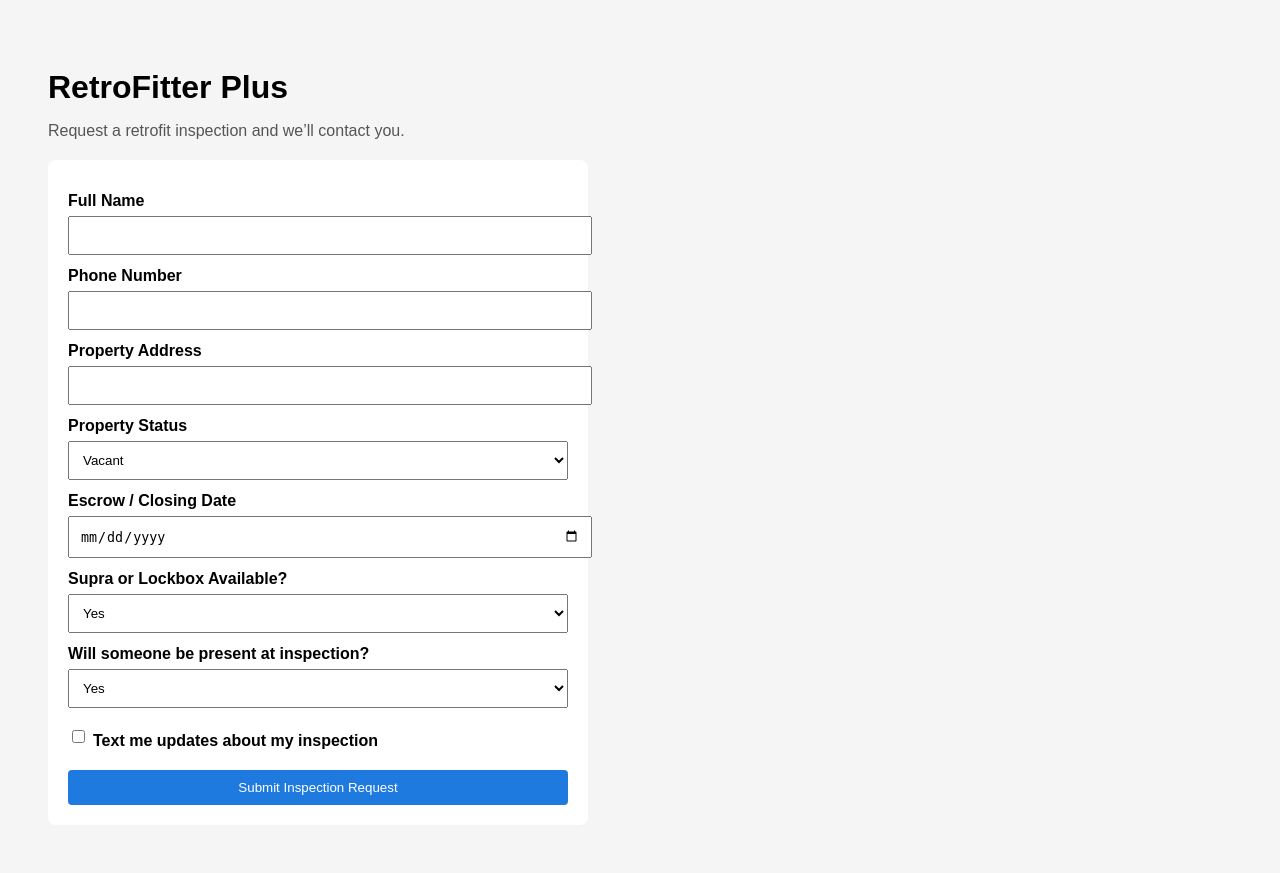
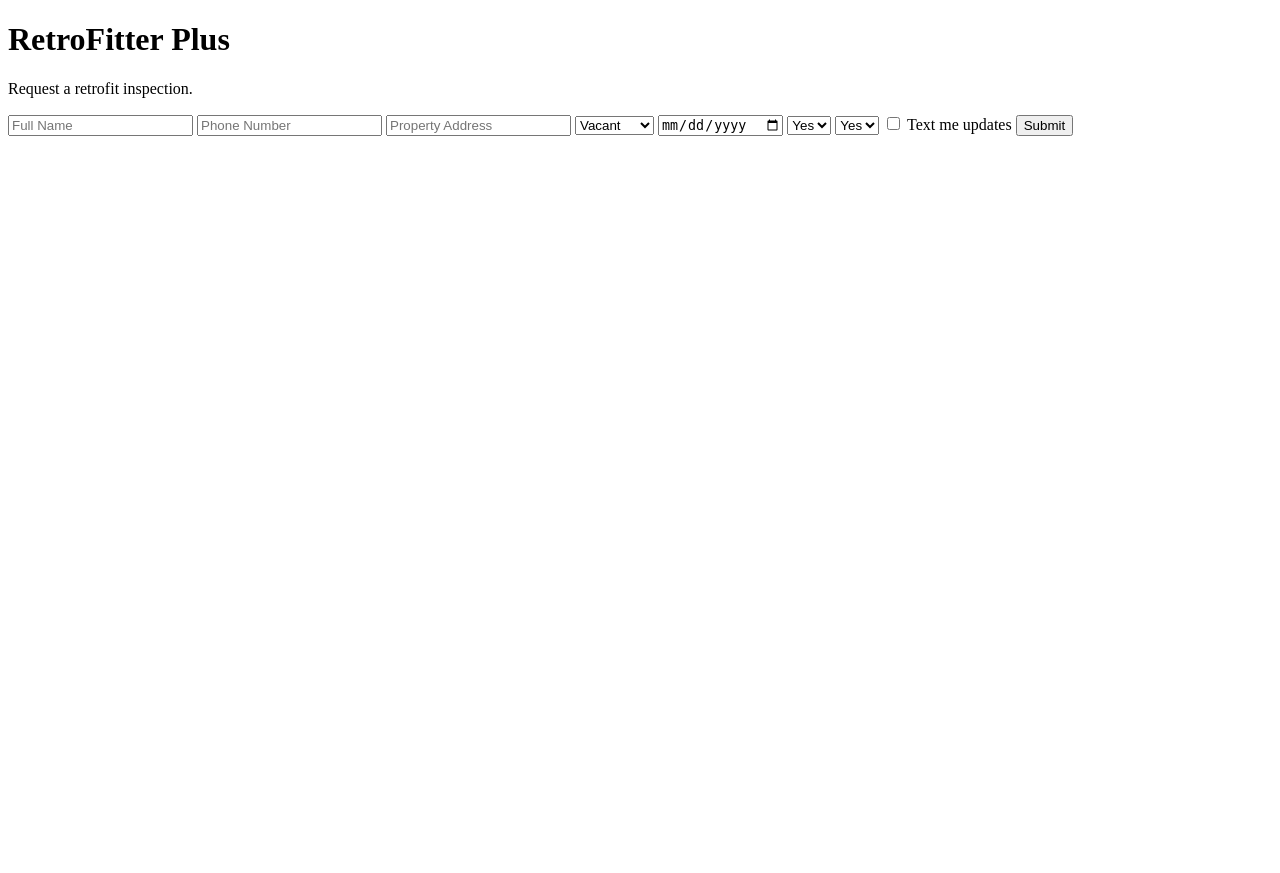
Before and after one commit to enrique6ss/RetroFitter-Plus, a Flask app: page / in a window 1280 px wide. After the commit the page ends 136 px from the top, so only its background shows below. Run offline with Flask 3, Linux system fonts and the light colour scheme; data that the repository does not hold is empty; some libraries are stand-ins or nearby versions.

Commit message:
Update intake.html

```diff
--- a/templates/intake.html
+++ b/templates/intake.html
@@ -1,105 +1,41 @@
 <!DOCTYPE html>
-<html lang="en">
+<html>
 <head>
-  <meta charset="UTF-8">
   <title>RetroFitter Plus – Inspection Request</title>
-  <meta name="viewport" content="width=device-width, initial-scale=1.0">
-
-  <style>
-    body {
-      font-family: Arial, sans-serif;
-      background: #f5f5f5;
-      padding: 40px;
-    }
-    h1 {
-      margin-bottom: 5px;
-    }
-    p {
-      margin-bottom: 20px;
-      color: #555;
-    }
-    form {
-      max-width: 500px;
-      background: white;
-      padding: 20px;
-      border-radius: 8px;
-    }
-    label {
-      display: block;
-      margin-top: 12px;
-      font-weight: bold;
-    }
-    input, select, button {
-      width: 100%;
-      padding: 10px;
-      margin-top: 6px;
-    }
-    button {
-      margin-top: 20px;
-      background: #1f7ae0;
-      color: white;
-      border: none;
-      border-radius: 4px;
-      cursor: pointer;
-    }
-    button:hover {
-      background: #155bb5;
-    }
-    .checkbox {
-      display: flex;
-      align-items: center;
-      margin-top: 12px;
-    }
-    .checkbox input {
-      width: auto;
-      margin-right: 8px;
-    }
-  </style>
 </head>
 <body>
 
 <h1>RetroFitter Plus</h1>
-<p>Request a retrofit inspection and we’ll contact you.</p>
+<p>Request a retrofit inspection.</p>
 
 <form method="POST">
+  <input name="name" placeholder="Full Name" required>
+  <input name="phone" placeholder="Phone Number" required>
+  <input name="address" placeholder="Property Address" required>
 
-  <label>Full Name</label>
-  <input type="text" name="name" required>
-
-  <label>Phone Number</label>
-  <input type="tel" name="phone" required>
-
-  <label>Property Address</label>
-  <input type="text" name="address" required>
-
-  <label>Property Status</label>
   <select name="occupancy">
     <option value="Vacant">Vacant</option>
     <option value="Occupied">Occupied</option>
   </select>
 
-  <label>Escrow / Closing Date</label>
   <input type="date" name="escrow">
 
-  <label>Supra or Lockbox Available?</label>
   <select name="lockbox">
     <option value="Yes">Yes</option>
     <option value="No">No</option>
   </select>
 
-  <label>Will someone be present at inspection?</label>
   <select name="meeting">
     <option value="Yes">Yes</option>
     <option value="No">No</option>
   </select>
 
-  <div class="checkbox">
+  <label>
     <input type="checkbox" name="text_me">
-    <label>Text me updates about my inspection</label>
-  </div>
+    Text me updates
+  </label>
 
-  <button type="submit">Submit Inspection Request</button>
-
+  <button type="submit">Submit</button>
 </form>
 
 </body>
```
